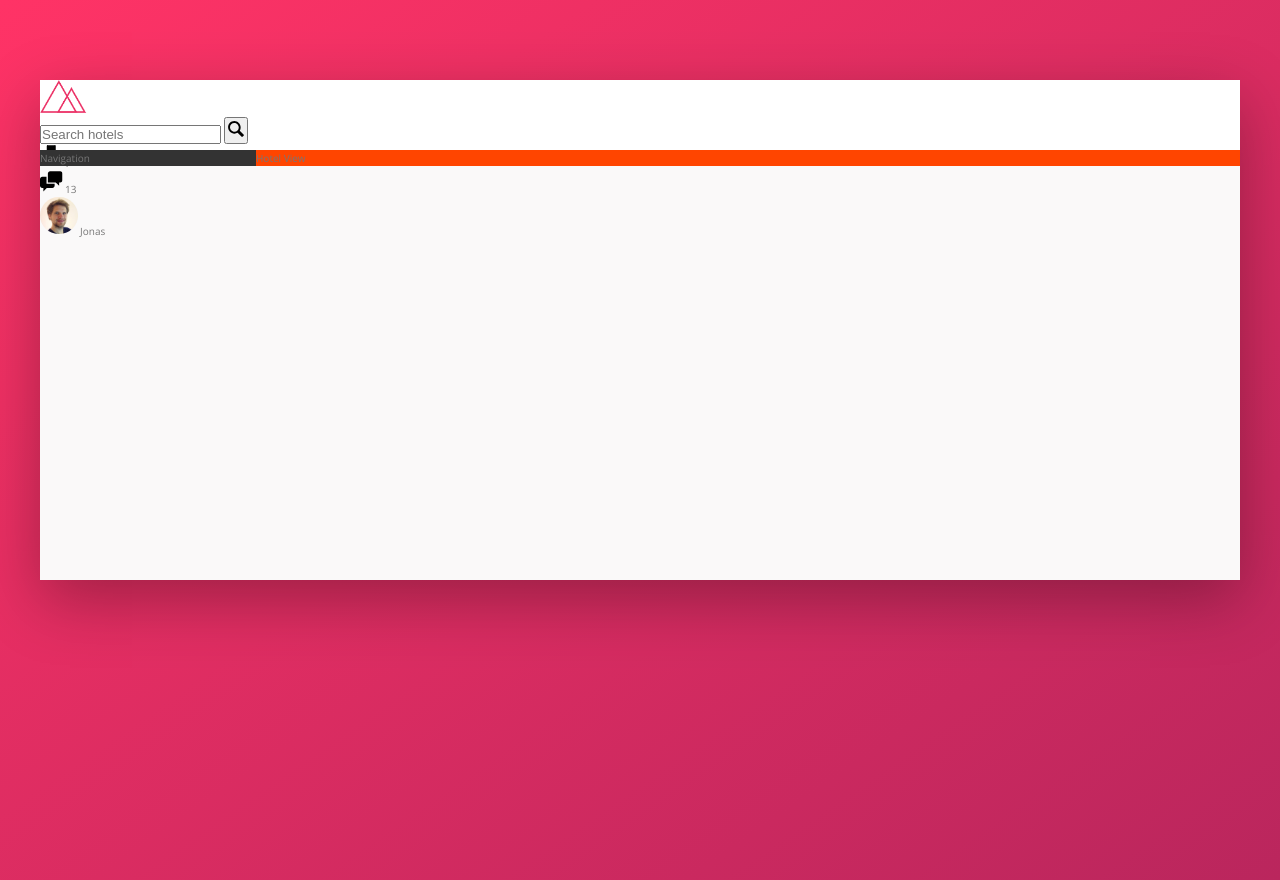
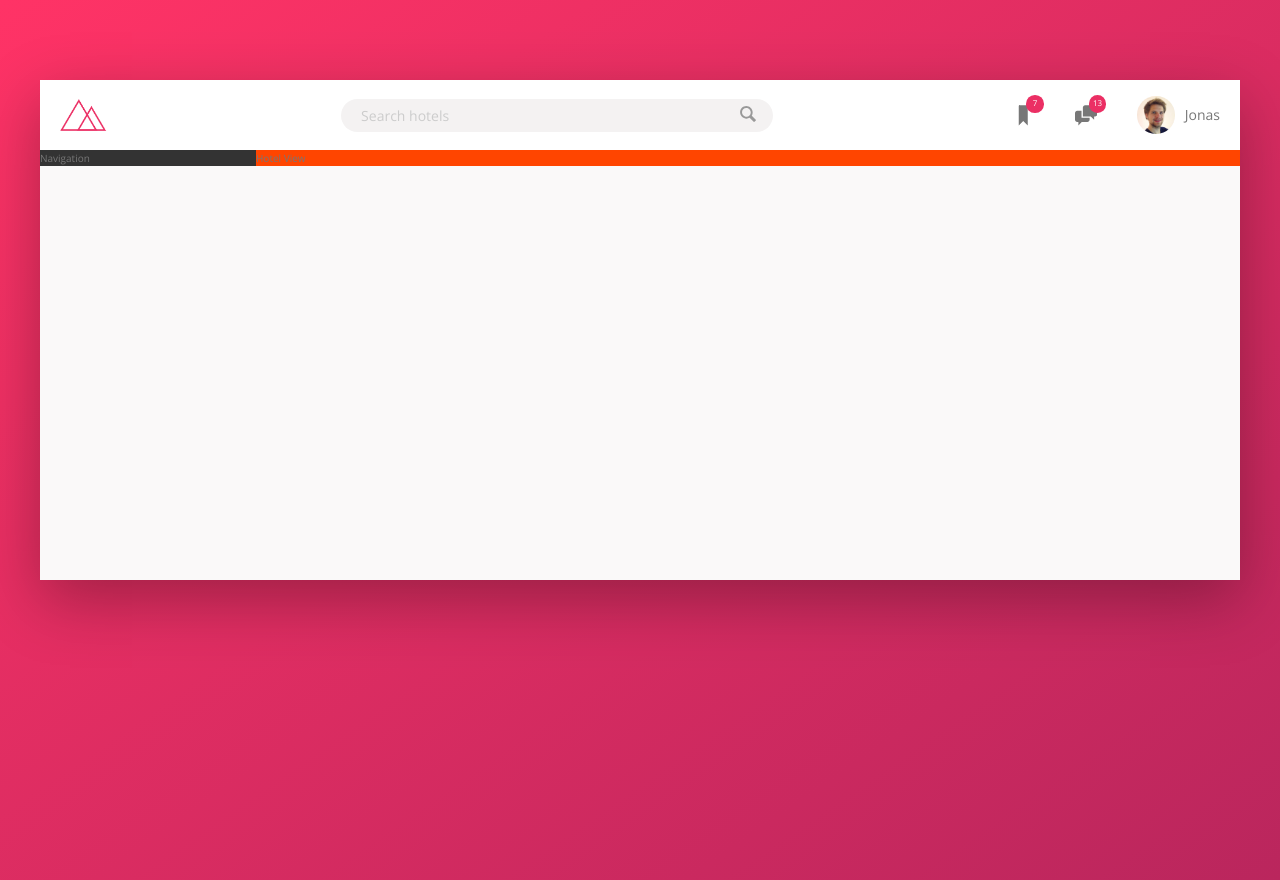
Before and after one commit to johnkim25/css-course, a website: page Trillo/starter/index.html in a window 1280 px wide. Drawn offline with nearby package versions, Linux system fonts and the light colour scheme.

Commit message:
apply styles and flexbox to navigation

```diff
--- a/Trillo/starter/sass/_components.scss
+++ b/Trillo/starter/sass/_components.scss
@@ -3,6 +3,7 @@
 
 .logo {
     height: 3.25rem;
+    margin-left: 2rem;
 }
 
 
@@ -13,18 +14,62 @@
 // SEARCH
 
 .search {
+    flex: 0 0 40%;
+
+    display: flex;
+    align-items: center;
+    justify-content: center;
 
     &__input {
+        //input does not automatically get the set font
+        //must declare to inherit
+        font-family: inherit;
+        font-size: inherit;
+        color: inherit;
+        background-color: var(--color-grey-light-2);
+        border: none;
+        padding: .7rem 2rem;
+        //high number for border radius
+        border-radius: 100px;
+        width: 90%;
+        transition: all .2s;
+        margin-right: -3.5rem;
 
+        &:focus {
+            //remove the blue focus border
+            outline: none;
+            width: 100%;
+            background-color: var(--color-grey-light-3);
+
+        }
+
+        &::-webkit-input-placeholder {
+            font-weight: 100;
+            color: var(--color-grey-light-4);
+        }
+    }
+
+    &__input:focus + &__button {
+            background-color: var(--color-grey-light-3);
     }
 
     &__button {
+        border: none;
+        background-color: var(--color-grey-light-2);
 
+        &:focus {
+            outline: none;
+        }
+
+        &:active {
+            transform: translateY(2px);
+        }
     }
 
     &__icon {
         height: 2rem;
         width: 2rem;
+        fill: var(--color-grey-dark-3);
     }
 }
 
@@ -35,31 +80,54 @@
 // USER NAVIGATION
 
 .user-nav {
+    display: flex;
+    align-items: center;
+    align-self: stretch;
+
+    //select direct children
+    & > * {
+        padding: 0 2rem;
+        cursor: pointer;
+        height: 100%;
+        display: flex;
+        align-items: center;
+    }
+
+    & > *:hover {
+        background-color: var(--color-grey-light-2);
+    }
+
 
     &__icon-box {
-
+        position: relative;
     }
 
     &__icon {
         height: 2.25rem;
         width: 2.25rem;
+        fill: var(--color-grey-dark-2);
     }
 
     &__notification {
+        font-size: .8rem;
+        height: 1.75rem;
+        width: 1.75rem;
+        border-radius: 50%;
+        background-color: var(--color-primary);
+        color: #fff;
+        position: absolute;
+        top: 1.5rem;
+        right: 1.1rem;
 
-    }
-
-    &__user {
-
+        display: flex;
+        justify-content: center;
+        align-items: center;
     }
 
     &__user-photo {
         height: 3.75rem;
         border-radius: 50%;
-    }
-
-    &__user-name {
-
+        margin-right: 1rem;
     }
 
 }
```
Also changed, not shown: Trillo/starter/css/style.css.
